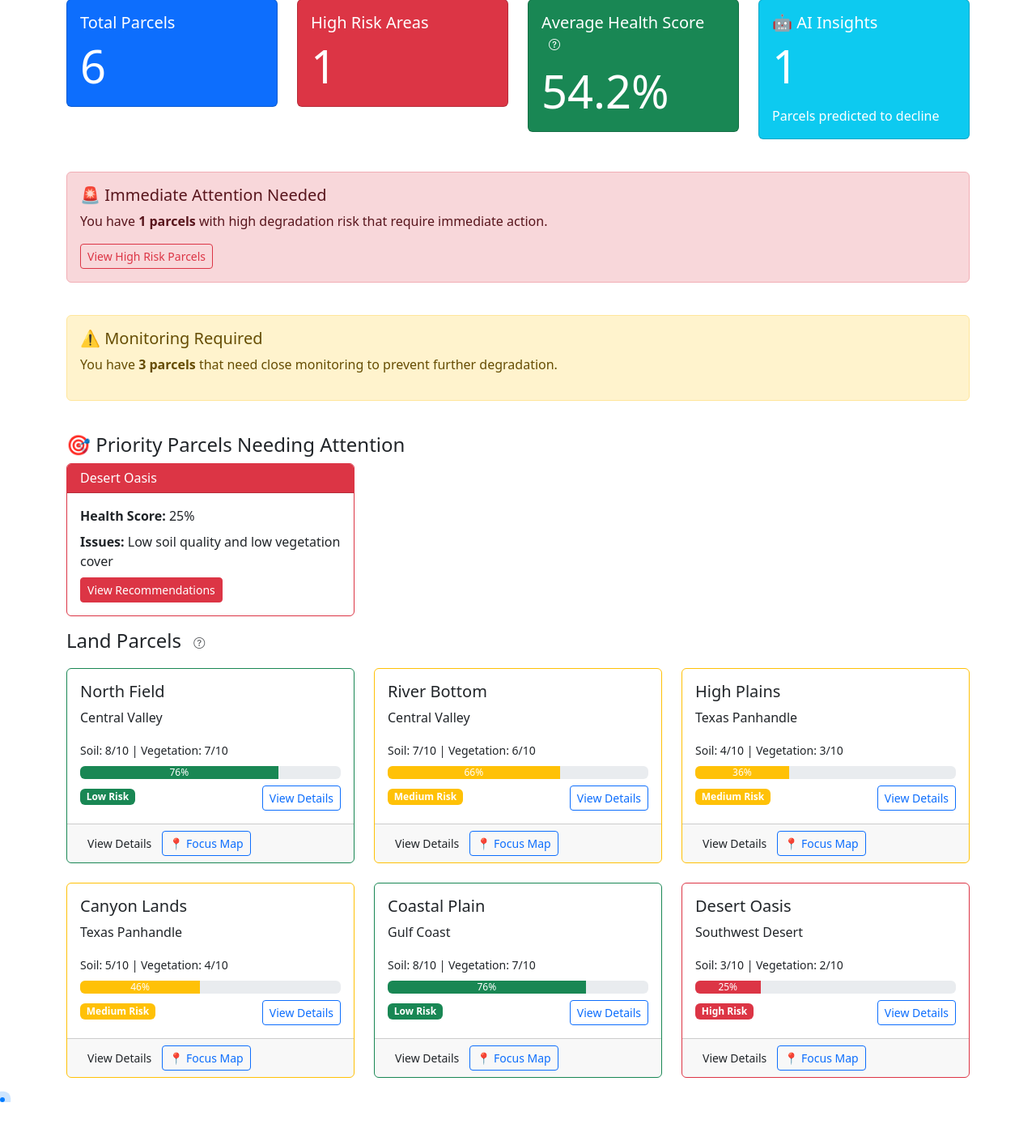
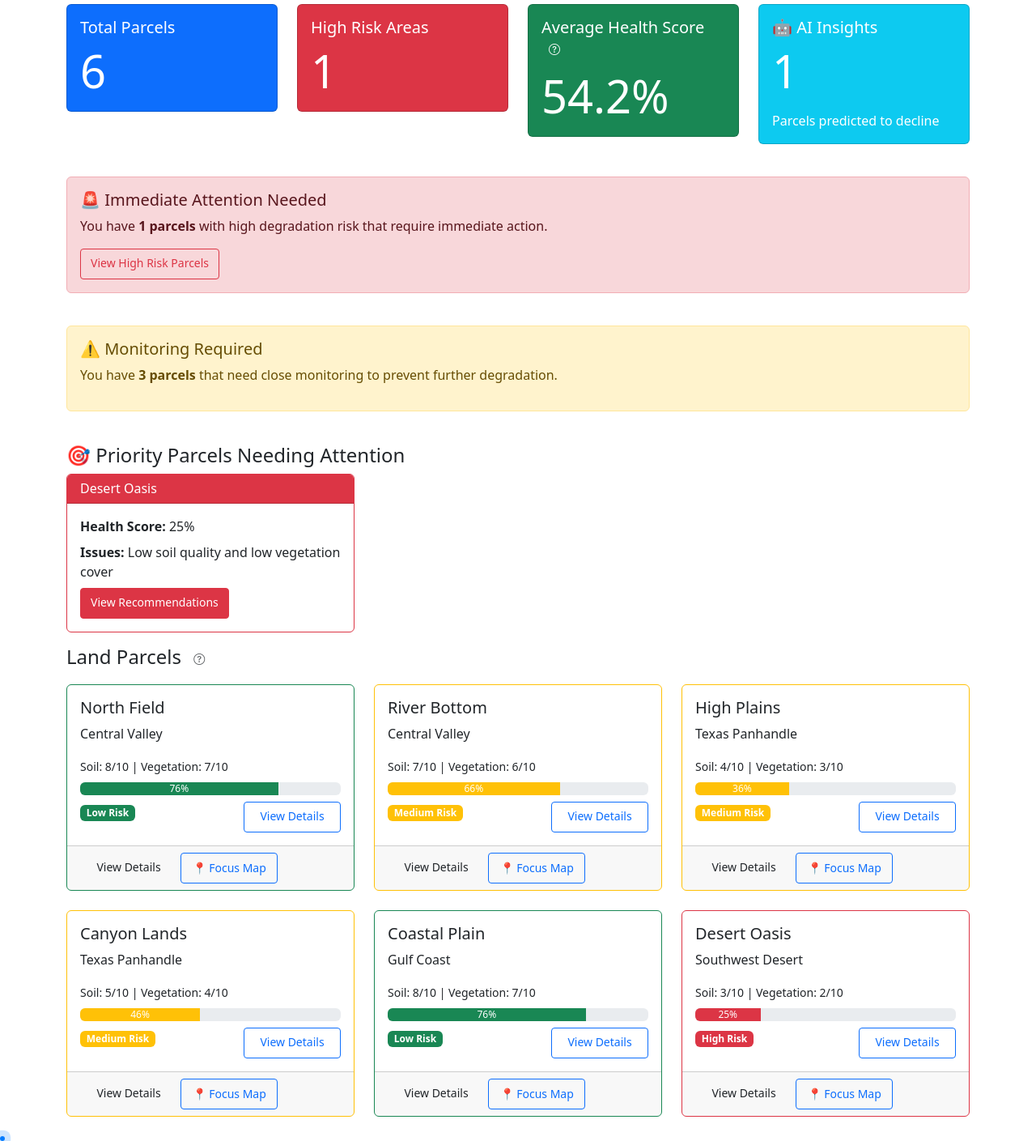
Before and after one commit to ThatDudeJude/Land_Guardian, a Flask app: page / in a window 1280 px wide. Shown: the part 732-2141 px from the top of the page at 81% size. Before the commit the page ends 2093 px from the top, so only its background shows below. Run offline with Flask 3, Linux system fonts and the light colour scheme; a user stored in the database is signed in.

Commit message:
Restyled buttons for consistency

```diff
--- a/landguardian/app/static/css/style.css
+++ b/landguardian/app/static/css/style.css
@@ -78,3 +78,44 @@
     border-width: 2px;
   }
 }
+
+/* Button sizing and consistency */
+.btn-fixed {
+  width: 120px;
+  height: 38px;
+  min-width: 120px;
+  padding: 0.375rem 0.75rem;
+  font-size: 0.875rem;
+  flex-shrink: 0;
+  flex-grow: 0;
+  text-overflow: ellipsis;
+  white-space: nowrap;
+  overflow: hidden;
+}
+
+/* Prevent button expansion in flex/grid containers */
+.btn {
+  width: auto;
+  max-width: none;
+}
+
+/* Button group consistency */
+.btn-group .btn {
+  height: 38px;
+  font-size: 0.875rem;
+}
+
+/* Responsive button sizing */
+@media (max-width: 576px) {
+  .btn-fixed {
+    width: 100px;
+    min-width: 100px;
+    font-size: 0.8125rem;
+    padding: 0.25rem 0.5rem;
+  }
+
+  .btn-group .btn {
+    height: 36px;
+    font-size: 0.8125rem;
+  }
+}
--- a/landguardian/app/templates/dashboard.html
+++ b/landguardian/app/templates/dashboard.html
@@ -17,7 +17,7 @@
     <div class="btn-group">
       <button
         type="button"
-        class="btn btn-success dropdown-toggle"
+        class="btn btn-success btn-fixed dropdown-toggle"
         data-bs-toggle="dropdown"
       >
         📊 Export Data
@@ -36,7 +36,7 @@
       </ul>
     </div>
     {% endif %}
-    <a href="{{ url_for('main.add_parcel') }}" class="btn btn-success"
+    <a href="{{ url_for('main.add_parcel') }}" class="btn btn-success btn-fixed"
       >+ Add New Parcel</a
     >
   </div>
@@ -77,7 +77,10 @@
             <i class="bi bi-question-circle"></i>
           </button>
         </h4>
-        <button id="resetMapView" class="btn btn-outline-secondary btn-sm">
+        <button
+          id="resetMapView"
+          class="btn btn-outline-secondary btn-sm btn-fixed"
+        >
           Reset View
         </button>
       </div>
@@ -164,7 +167,9 @@
         You have <strong>{{ stats.high_risk }} parcels</strong> with high
         degradation risk that require immediate action.
       </p>
-      <a href="#high-risk-parcels" class="btn btn-outline-danger btn-sm"
+      <a
+        href="#high-risk-parcels"
+        class="btn btn-outline-danger btn-sm btn-fixed"
         >View High Risk Parcels</a
       >
     </div>
@@ -207,7 +212,7 @@
             </p>
             <a
               href="{{ url_for('main.parcel_detail', parcel_id=parcel.id) }}"
-              class="btn btn-sm btn-danger"
+              class="btn btn-sm btn-danger btn-fixed"
               >View Recommendations</a
             >
           </div>
@@ -230,11 +235,11 @@
   <div class="mt-4">
     <a
       href="{{ url_for('main.add_parcel') }}"
-      class="btn btn-success btn-lg me-3"
+      class="btn btn-success btn-lg btn-fixed me-3"
     >
       <i class="bi bi-plus-circle"></i> Add Your First Parcel
     </a>
-    <button class="btn btn-outline-secondary btn-lg load-sample-data">
+    <button class="btn btn-outline-secondary btn-lg btn-fixed load-sample-data">
       <i class="bi bi-cloud-download"></i> Load Sample Data
     </button>
   </div>
@@ -332,7 +337,7 @@
         {% if not came_from_tour %}
         <a
           href="{{ url_for('main.parcel_detail', parcel_id=parcel.id) }}"
-          class="btn btn-outline-primary btn-sm float-end"
+          class="btn btn-outline-primary btn-sm btn-fixed float-end"
           >View Details</a
         >
         {% else %}
@@ -343,12 +348,12 @@
         {% if not came_from_tour %}
         <a
           href="{{ url_for('main.parcel_detail', parcel_id=parcel.id) }}"
-          class="btn btn-outline-{{ parcel.risk_color }} btn-sm"
+          class="btn btn-outline-{{ parcel.risk_color }} btn-sm btn-fixed"
           >View Details</a
         >
         {% endif %}
         <button
-          class="btn btn-outline-primary btn-sm focus-map-btn"
+          class="btn btn-outline-primary btn-sm btn-fixed focus-map-btn"
           data-lat="{{ parcel.latitude }}"
           data-lng="{{ parcel.longitude }}"
           data-id="{{ parcel.id }}"
--- a/landguardian/app/templates/parcel_detail.html
+++ b/landguardian/app/templates/parcel_detail.html
@@ -73,7 +73,7 @@
         <div class="btn-group">
           <a
             href="{{ url_for('main.export_csv') }}?parcel_id={{ parcel.id }}"
-            class="btn btn-outline-secondary btn-sm"
+            class="btn btn-outline-secondary btn-sm btn-fixed"
           >
             Export CSV
           </a>
@@ -125,7 +125,7 @@
               >
                 {{ rec }}
                 <button
-                  class="btn btn-sm btn-outline-success mark-implemented"
+                  class="btn btn-sm btn-outline-success btn-fixed mark-implemented"
                   data-recommendation="{{ rec }}"
                 >
                   ✓ Done
@@ -143,7 +143,7 @@
               >
                 {{ rec }}
                 <button
-                  class="btn btn-sm btn-outline-success mark-implemented"
+                  class="btn btn-sm btn-outline-success btn-fixed mark-implemented"
                   data-recommendation="{{ rec }}"
                 >
                   ✓ Done
```
